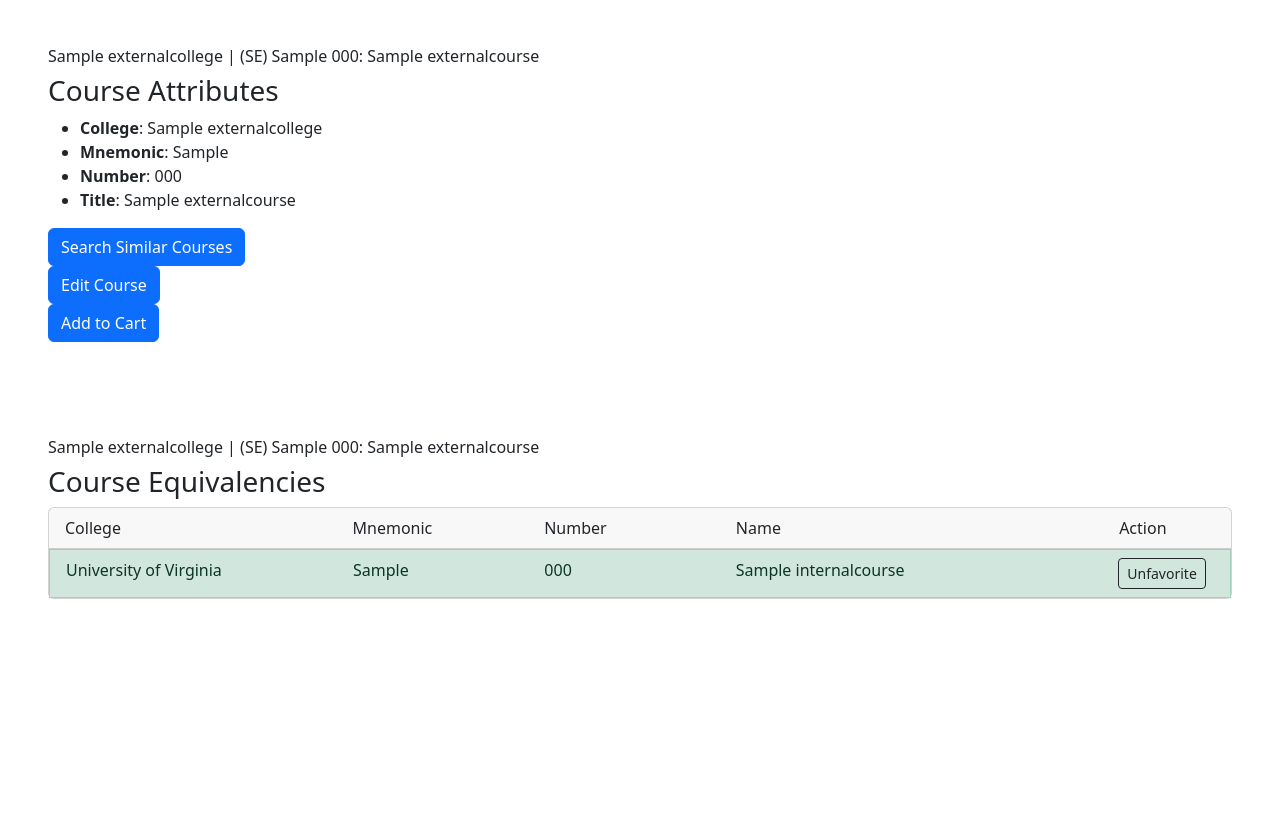
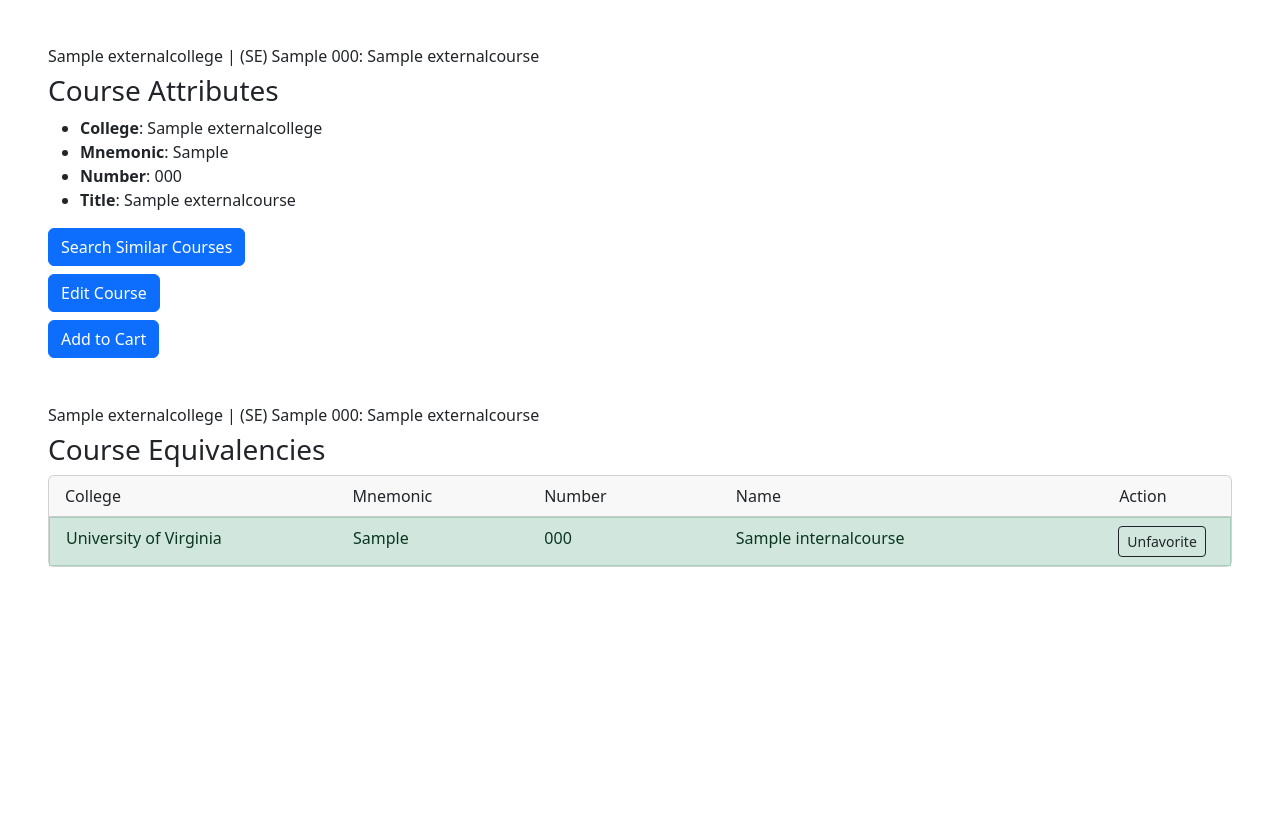
Before and after one commit to scottrmattix/transfer-guide, a Django app: page /external/1 in a window 1280 px wide. Shown: the part 121-960 px from the top of the page. Run offline with Django 4.2, Linux system fonts and the light colour scheme; a user stored in the database is signed in; tables that the repository leaves empty hold one stand-in row (values such as "Sample post"); data that the repository does not hold is empty; some libraries are stand-ins or nearby versions.

Commit message:
Spaced out the buttons

```diff
--- a/templates/course.html
+++ b/templates/course.html
@@ -41,11 +41,11 @@
             <input type="hidden" id="mnemonic" name="mnemonic" value="{{ course.mnemonic }}">
             <input type="hidden" id="number" name="number" value="">
             <input type="hidden" id="name" name="name" value="">
-            <button type="submit" class="btn btn-primary">Search Similar Courses</button>
+            <button type="submit" class="btn btn-primary mb-2">Search Similar Courses</button>
           </form>
 
           <!-- Edit Course Button -->
-          <a class="btn btn-primary" href="{% url course.get_model|add:'Update' course.pk %}" role="button">Edit Course</a>
+          <a class="btn btn-primary me-1" href="{% url course.get_model|add:'Update' course.pk %}" role="button">Edit Course</a>
 
           <!-- Make Request Button -->
           {% if course.get_model == "internalcourse" %}
@@ -53,7 +53,7 @@
           {% endif %}
 
           <!-- Add to Shopping Cart-->
-          <form action="{% url 'cart_add' %}" method="post">
+          <form action="{% url 'cart_add' %}" method="post" class="mt-2">
             {% csrf_token %}
             <input type="hidden" id="courseID" name="courseID" value="{{ course.id }}">
             <input type="hidden" id="model" name="model" value="{{ course.get_model }}">
@@ -72,7 +72,7 @@
       <p>Specific: {{ equivalents_specific }}</p>
       -->
 
-      <div class="container-fluid p-5" align="left">
+      <div class="container-fluid px-5" align="left">
 
         <!-- Setup Course Equivalency Header (this probably needs to be redone) -->
         {% if course %}<h6>{{ course.college_name }} | {{ course }}</h6>{% endif %}
```
